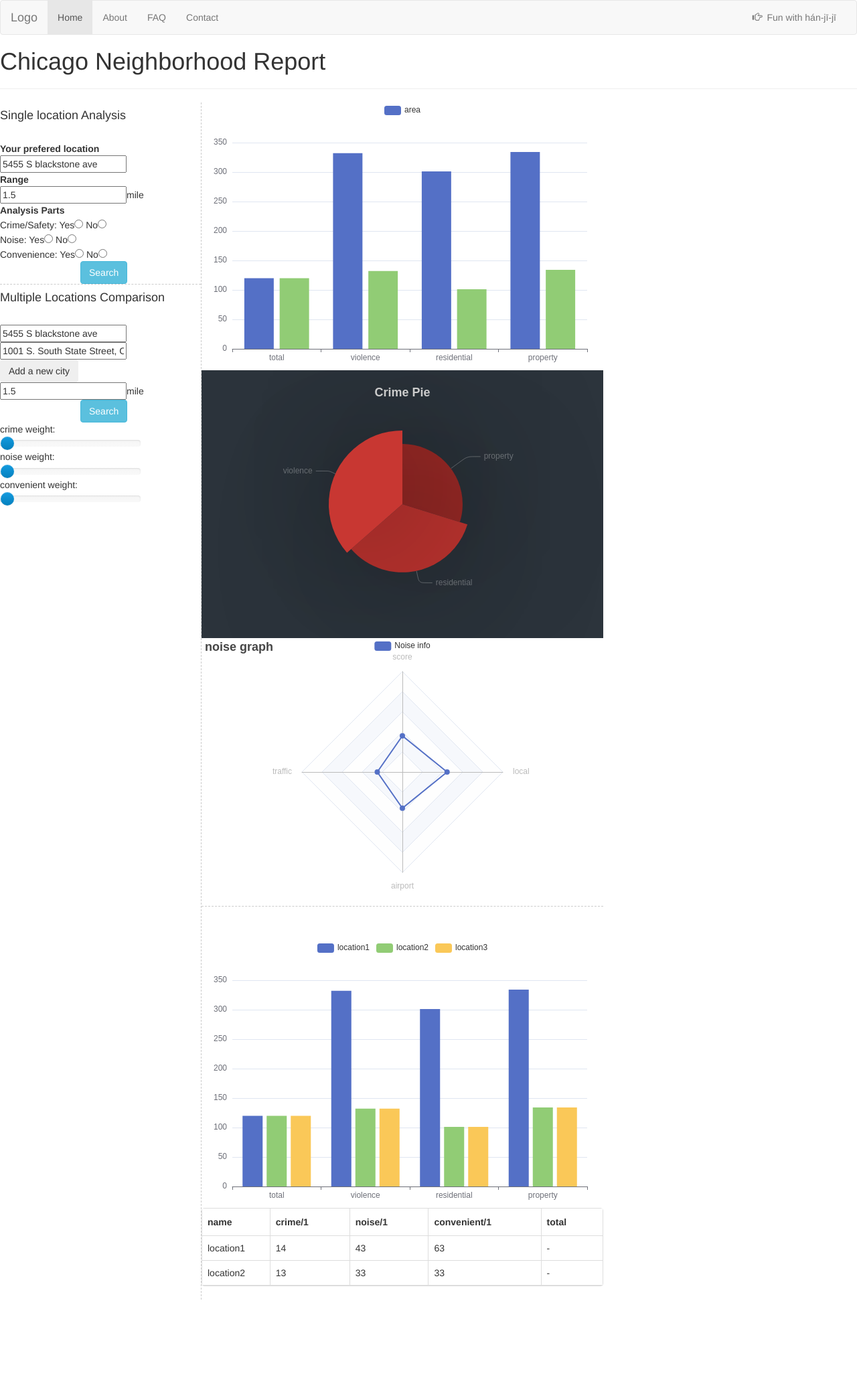
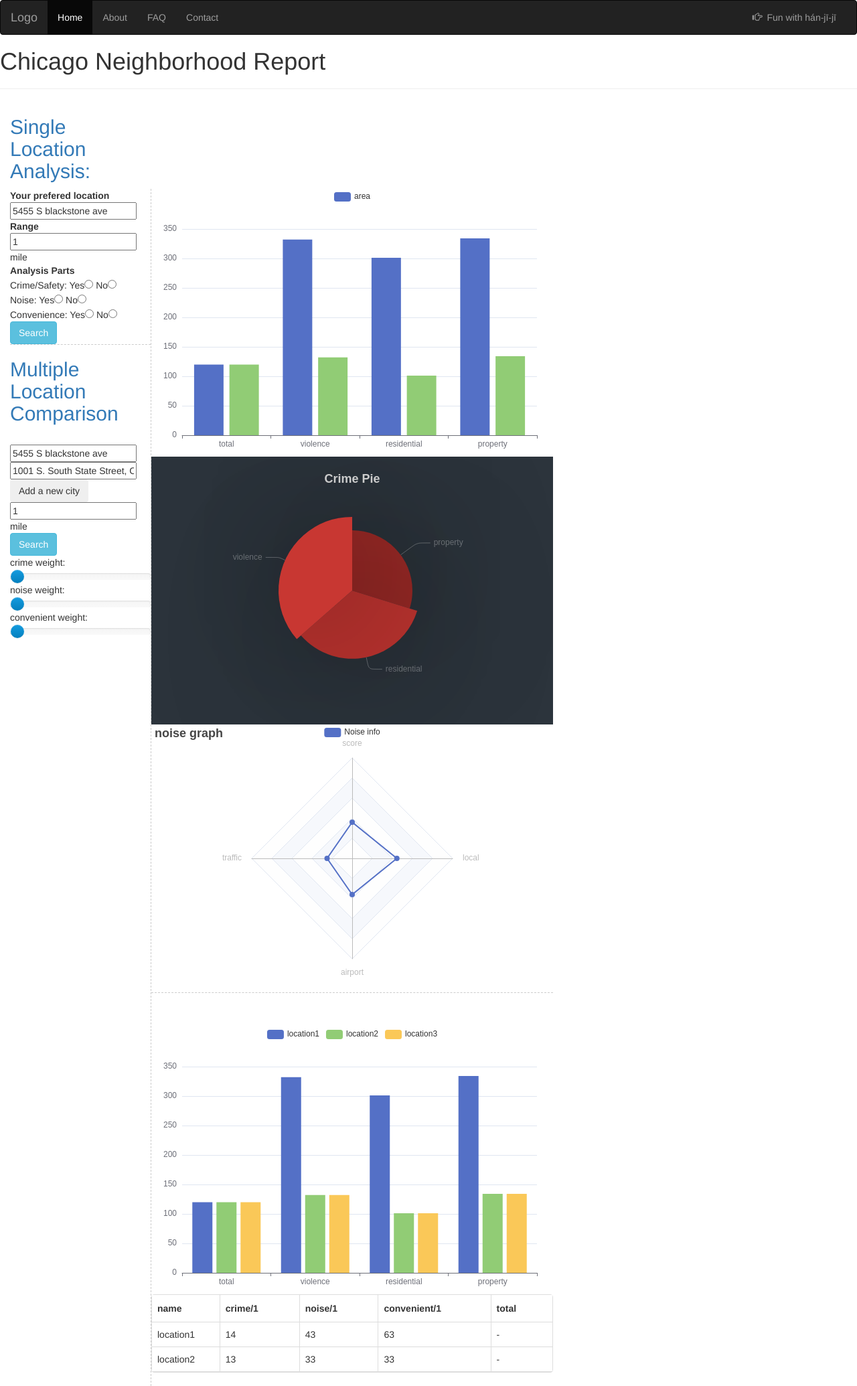
Before and after one commit to EricUC/chicago_neighborhood_report, a Django app: page /city/ in a window 1280 px wide. Shown: the whole page at 67% size. Before the commit the page ends 1941 px from the top, so only its background shows below. Run offline with Django 3.2, Linux system fonts and the light colour scheme; style sheets or scripts are compiled from the project's sources; parts of the project's set-up code (start-up, migrations or seed data) failed here and were passed over; some libraries are stand-ins or nearby versions.

Commit message:
nabber and padding on left

```diff
--- a/city/templates/city/index.html
+++ b/city/templates/city/index.html
@@ -13,7 +13,8 @@
     <script src="/static/city/js/index.js"></script>
   </head>
   <body onload="init()">
-    <nav class="navbar navbar-default">
+
+    <nav class="navbar navbar-inverse">
       <div class="container-fluid">
         <div class="navbar-header">
           <button type="button" class="navbar-toggle" data-toggle="collapse" data-target="#myNavbar">
@@ -36,31 +37,58 @@
         </div>
       </div>
     </nav>
+
     <h1>Chicago Neighborhood Report</h1>
     <hr>
+    <div class="container-fluid text-left">
+      <div class="row content">
+        <div class="col-sm-2 sidenav">
+          <h2><a>Single Location Analysis:</a></h2>
+            <script>
+            var get_safety = function(dom) {
+              console.log(wx=dom)
+              data = {
+                'location': $('#location')[0].value,
+                'radius': $('#radius')[0].value,
+              };
+              console.log(data);
+              $.ajax({
+                url: '/city/rank/',
+                data: JSON.stringify(data),
+                type: 'post',
+                url: '/city/safety',
+                data: data,
+                type: 'get',
+                success: function(response) {
+                  document.getElementById("result2").innerText = JSON.stringify(response)
+                  document.getElementById("result").innerText = JSON.stringify(response)
+                }
+              });
+            }
+          </script>
     <div class="body">
       <div class="control-panel">
         <div class="single-panel">
-          <h4>Single location Analysis</h4><br>
+          <!-- <h4>Single location Analysis</h4><br> -->
           <strong>Your prefered location</strong><br>
           <input class="input" type='text' id="location" value='5455 S blackstone ave'><br>
           <strong>Range</strong><br>
-          <input type="text" id="radius" value='1.5'>mile<br>
+          <input type="text" id="radius" value='1'>mile<br>
           <strong>Analysis Parts</strong><br>
           Crime/Safety: Yes<input type='radio' name='crime' value=True> No<input type='radio' name='crime' value=False><br>
           Noise: Yes<input type='radio' name='noise' value=True> No<input type='radio' name='noise' value=False><br>
           Convenience: Yes<input type='radio' name='convenience' value=True> No<input type='radio' name='convenience' value=False><br>
-          <button onclick="get_safety(this)" class="btn btn-info" style='margin-left: 120px'>Search</button>
+          <button onclick="get_safety(this)" class="btn btn-info" style='margin-center: 120px'>Search</button>
         </div>
         <div class="multiple-panel">
-          <h4>Multiple Locations Comparison</h4><br>
+          <h2><a>Multiple Location Comparison</a></h2><br>
           <div id="locations">
             <input type="text" class="location" value='5455 S blackstone ave'>
             <input type="text" class="location" value='1001 S. South State Street, Chicago, IL 60615'>
           </div>
           <button onclick="add_city_input()" class="btn">Add a new city</button><br>
-            <input type="text" id="radius2" value='1.5'>mile<br>
-          <button onclick="get_rank(this)" class="btn btn-info" style="margin-left: 120px">Search</button><br>
+            <input type="text" id="radius2" value='1'>mile<br>
+          <button onclick="get_rank(this)" class="btn btn-info" style="margin-center: 120px">Search</button><br>
           crime weight: <br><input id="crime-weight" type="text" data-slider-max="100" data-slider-step="1"><br>
           noise weight: <br><input id="noise-weight" type="text" data-slider-max="100" data-slider-step="1"><br>
           convenient weight: <br><input id="convenient-weight" type="text" data-slider-max="100" data-slider-step="1"><br>
```
Also changed, not shown: city/static/css/city.css (added, +18 -0 lines), 1 other file.
